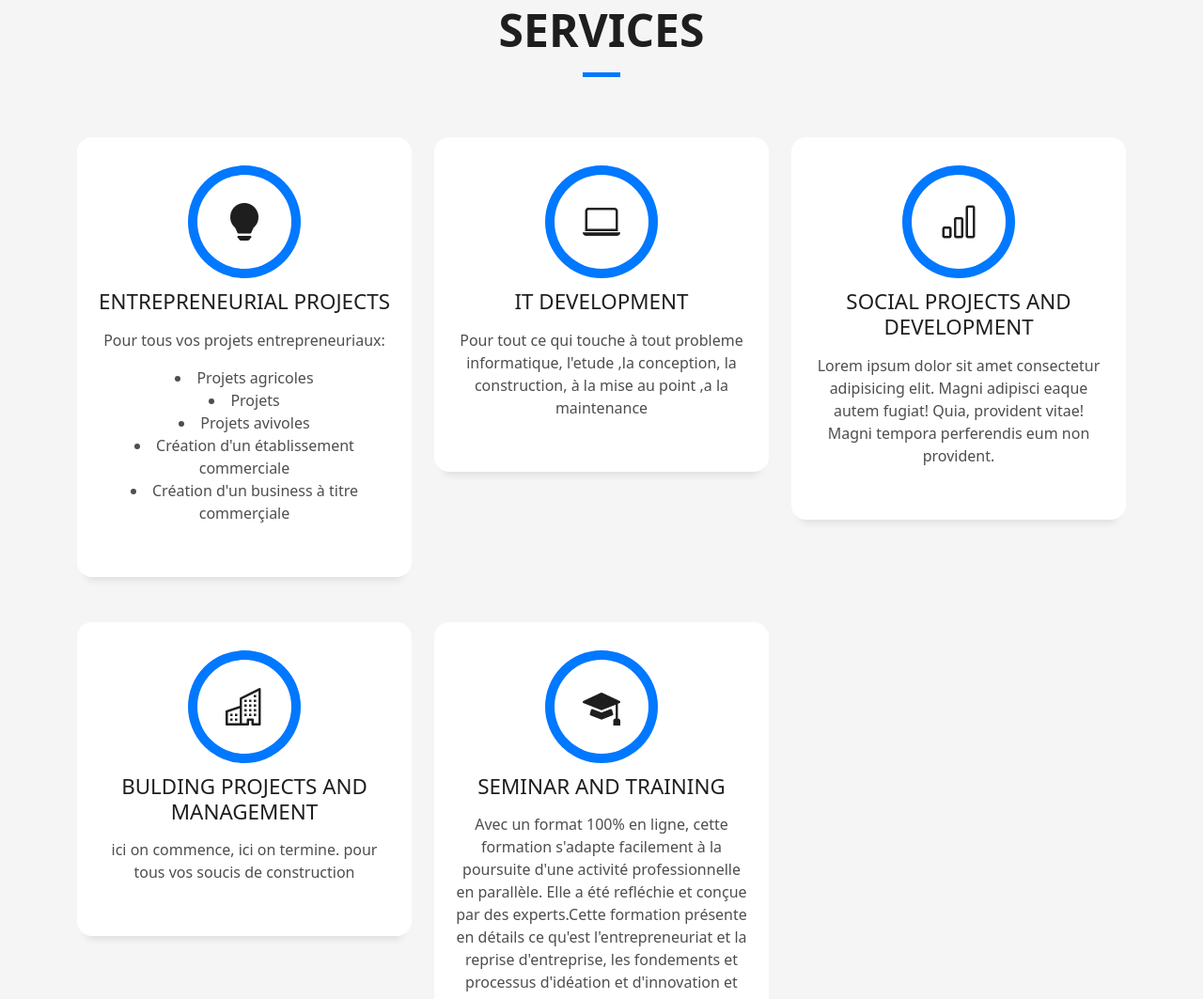
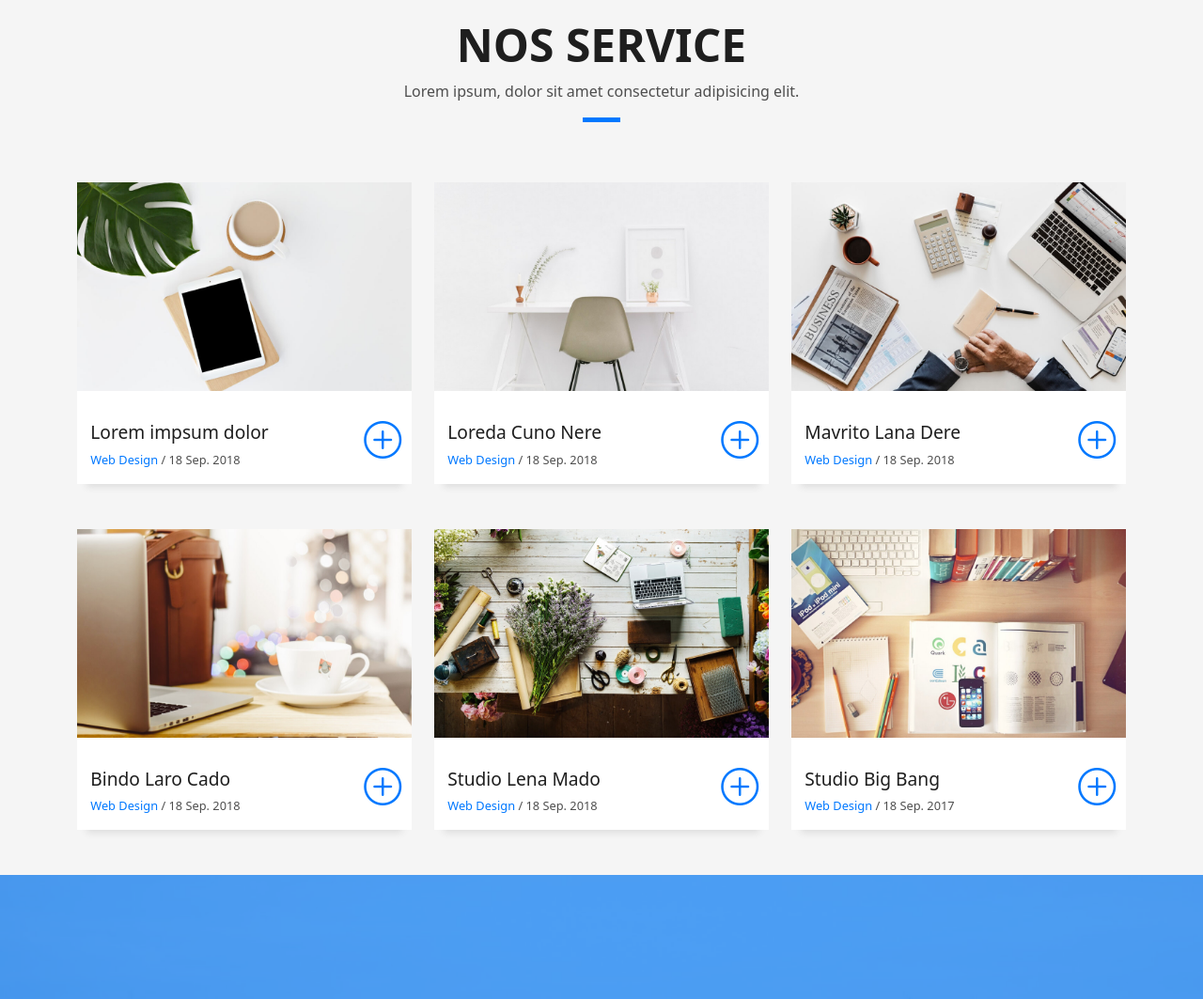
Before and after one commit to durandkushiki/Projetcommun, a plain HTML site: page index.html in a window 1280 px wide. Shown: the part 1737-2800 px from the top of the page at 94% size. Drawn offline with Linux system fonts and the light colour scheme.

Commit message:
j'ai modifié la partie des services

```diff
--- a/index.html
+++ b/index.html
@@ -133,16 +133,16 @@
     </section><!-- End About Section -->
 
     <!-- ======= Services Section ======= -->
-    <section id="services" class="services-mf pt-5 route">
+    <section id="work" class="portfolio-mf sect-pt4 route">
       <div class="container">
         <div class="row">
           <div class="col-sm-12">
             <div class="title-box text-center">
               <h3 class="title-a">
-                Services
+               Nos Service
               </h3>
               <p class="subtitle-a">
-
+                Lorem ipsum, dolor sit amet consectetur adipisicing elit.
               </p>
               <div class="line-mf"></div>
             </div>
@@ -150,80 +150,149 @@
         </div>
         <div class="row">
           <div class="col-md-4">
-            <div class="service-box">
-              <div class="service-ico">
-                <span class="ico-circle"><i class="bi bi-lightbulb-fill "></i></span>
-              </div>
-              <div class="service-content">
-                <h2 class="s-title">Entrepreneurial Projects </h2>
-                <p class="s-description text-center">
-                  Pour tous vos projets entrepreneuriaux:
-                  <li>Projets agricoles<piscicoles/li>
-                  <li>Projets </li>
-                  <li>Projets avivoles </li>
-                  <li>Création d'un établissement commerciale</li>
-                  <li>Création d'un business à titre commerçiale</li>
-                </p>
+            <div class="work-box">
+              <a href="assets/img/work-1.jpg" data-gallery="portfolioGallery" class="portfolio-lightbox">
+                <div class="work-img">
+                  <img src="assets/img/work-1.jpg" alt="" class="img-fluid">
+                </div>
+              </a>
+              <div class="work-content">
+                <div class="row">
+                  <div class="col-sm-8">
+                    <h2 class="w-title">Lorem impsum dolor</h2>
+                    <div class="w-more">
+                      <span class="w-ctegory">Web Design</span> / <span class="w-date">18 Sep. 2018</span>
+                    </div>
+                  </div>
+                  <div class="col-sm-4">
+                    <div class="w-like">
+                      <a href="portfolio-details.html"> <span class="bi bi-plus-circle"></span></a>
+                    </div>
+                  </div>
+                </div>
               </div>
             </div>
           </div>
           <div class="col-md-4">
-            <div class="service-box">
-              <div class="service-ico">
-                <span class="ico-circle"><i class="bi bi-laptop"></i></span>
-              </div>
-              <div class="service-content">
-                <h2 class="s-title">IT Development</h2>
-                <p class="s-description text-center">
-                  Pour tout ce qui touche à tout probleme informatique, l'etude ,la conception, la construction, à la mise au point ,a la maintenance
-                </p>
+            <div class="work-box">
+              <a href="assets/img/work-2.jpg" data-gallery="portfolioGallery" class="portfolio-lightbox">
+                <div class="work-img">
+                  <img src="assets/img/work-2.jpg" alt="" class="img-fluid">
+                </div>
+              </a>
+              <div class="work-content">
+                <div class="row">
+                  <div class="col-sm-8">
+                    <h2 class="w-title">Loreda Cuno Nere</h2>
+                    <div class="w-more">
+                      <span class="w-ctegory">Web Design</span> / <span class="w-date">18 Sep. 2018</span>
+                    </div>
+                  </div>
+                  <div class="col-sm-4">
+                    <div class="w-like">
+                      <a href="portfolio-details.html"> <span class="bi bi-plus-circle"></span></a>
+                    </div>
+                  </div>
+                </div>
               </div>
             </div>
           </div>
           <div class="col-md-4">
-            <div class="service-box">
-              <div class="service-ico">
-                <span class="ico-circle"><i class="bi bi-bar-chart"></i></span>
-              </div>
-              <div class="service-content">
-                <h2 class="s-title">Social Projects and development</h2>
-                <p class="s-description text-center">
-                  Lorem ipsum dolor sit amet consectetur adipisicing elit. Magni adipisci eaque autem fugiat! Quia,
-                  provident vitae! Magni
-                  tempora perferendis eum non provident.
-                </p>
+            <div class="work-box">
+              <a href="assets/img/work-3.jpg" data-gallery="portfolioGallery" class="portfolio-lightbox">
+                <div class="work-img">
+                  <img src="assets/img/work-3.jpg" alt="" class="img-fluid">
+                </div>
+              </a>
+              <div class="work-content">
+                <div class="row">
+                  <div class="col-sm-8">
+                    <h2 class="w-title">Mavrito Lana Dere</h2>
+                    <div class="w-more">
+                      <span class="w-ctegory">Web Design</span> / <span class="w-date">18 Sep. 2018</span>
+                    </div>
+                  </div>
+                  <div class="col-sm-4">
+                    <div class="w-like">
+                      <a href="portfolio-details.html"> <span class="bi bi-plus-circle"></span></a>
+                    </div>
+                  </div>
+                </div>
               </div>
             </div>
           </div>
-         <div class="col-md-4">
-            <div class="service-box">
-              <div class="service-ico">
-                <span class="ico-circle"><i class="bi bi-building"></i></span>
-              </div>
-              <div class="service-content">
-                <h2 class="s-title">Bulding projects and management</h2>
-                <p class="s-description text-center">
-              ici on commence, ici on termine. pour tous vos soucis de construction
-                </p>
+          <div class="col-md-4">
+            <div class="work-box">
+              <a href="assets/img/work-4.jpg" data-gallery="portfolioGallery" class="portfolio-lightbox">
+                <div class="work-img">
+                  <img src="assets/img/work-4.jpg" alt="" class="img-fluid">
+                </div>
+              </a>
+              <div class="work-content">
+                <div class="row">
+                  <div class="col-sm-8">
+                    <h2 class="w-title">Bindo Laro Cado</h2>
+                    <div class="w-more">
+                      <span class="w-ctegory">Web Design</span> / <span class="w-date">18 Sep. 2018</span>
+                    </div>
+                  </div>
+                  <div class="col-sm-4">
+                    <div class="w-like">
+                      <a href="portfolio-details.html"> <span class="bi bi-plus-circle"></span></a>
+                    </div>
+                  </div>
+                </div>
               </div>
             </div>
           </div>
-
           <div class="col-md-4">
-            <div class="service-box">
-              <div class="service-ico">
-                <span class="ico-circle"><i class="bi bi-mortarboard-fill"></i></span>
-              </div>
-              <div class="service-content">
-                <h2 class="s-title">Seminar and training</h2>
-                <p class="s-description text-center">
-              Avec un format 100% en ligne, cette formation s'adapte facilement à la poursuite d'une activité professionnelle en parallèle. Elle a été refléchie et conçue par des experts.Cette formation présente en détails ce qu'est l'entrepreneuriat et la reprise d'entreprise, les fondements et processus d'idéation et d'innovation et comment mettre en place un projet d'entrepreneuriat dans une logique de croissance par le biais de ce cours. <br>
-              <button  style="background-color: blue; border-radius: 6px;"> <a href="Seminaire.php"> Cliquez ici</a></button>
-                </p>
+            <div class="work-box">
+              <a href="assets/img/work-5.jpg" data-gallery="portfolioGallery" class="portfolio-lightbox">
+                <div class="work-img">
+                  <img src="assets/img/work-5.jpg" alt="" class="img-fluid">
+                </div>
+              </a>
+              <div class="work-content">
+                <div class="row">
+                  <div class="col-sm-8">
+                    <h2 class="w-title">Studio Lena Mado</h2>
+                    <div class="w-more">
+                      <span class="w-ctegory">Web Design</span> / <span class="w-date">18 Sep. 2018</span>
+                    </div>
+                  </div>
+                  <div class="col-sm-4">
+                    <div class="w-like">
+                      <a href="portfolio-details.html"> <span class="bi bi-plus-circle"></span></a>
+                    </div>
+                  </div>
+                </div>
               </div>
             </div>
           </div>
-
+          <div class="col-md-4">
+            <div class="work-box">
+              <a href="assets/img/work-6.jpg" data-gallery="portfolioGallery" class="portfolio-lightbox">
+                <div class="work-img">
+                  <img src="assets/img/work-6.jpg" alt="" class="img-fluid">
+                </div>
+              </a>
+              <div class="work-content">
+                <div class="row">
+                  <div class="col-sm-8">
+                    <h2 class="w-title">Studio Big Bang</h2>
+                    <div class="w-more">
+                      <span class="w-ctegory">Web Design</span> / <span class="w-date">18 Sep. 2017</span>
+                    </div>
+                  </div>
+                  <div class="col-sm-4">
+                    <div class="w-like">
+                      <a href="portfolio-details.html"> <span class="bi bi-plus-circle"></span></a>
+                    </div>
+                  </div>
+                </div>
+              </div>
+            </div>
+          </div>
 
         </div>
       </div>
```
